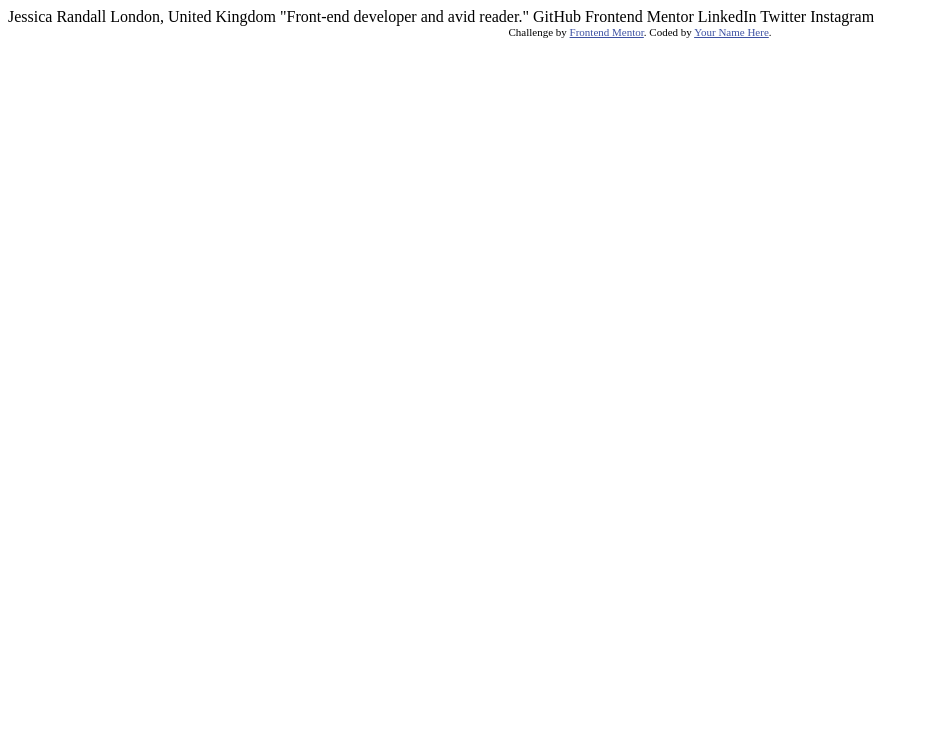
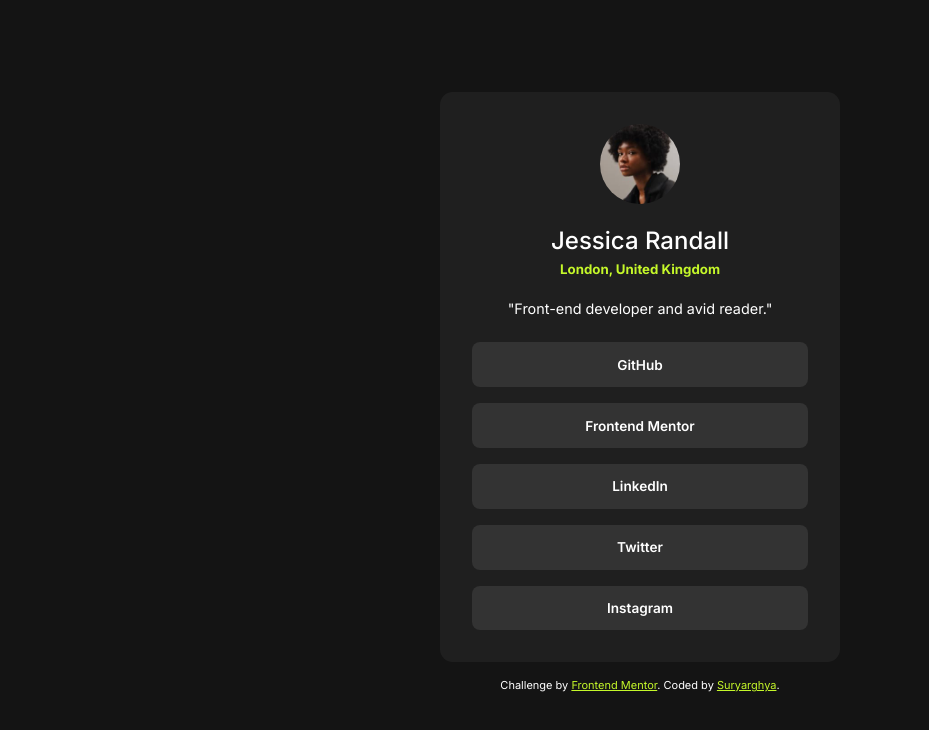
Before and after one commit to cole319/social-links-profile-main, a plain HTML site: page index.html in a window 1280 px wide. Shown: the whole page, without its empty margins (0-929 px from the left). Drawn offline with Linux system fonts and the light colour scheme.

Commit message:
completed assignment

```diff
--- a/index.html
+++ b/index.html
@@ -11,29 +11,45 @@
       sizes="32x32"
       href="./assets/images/favicon-32x32.png"
     />
+    <link rel="stylesheet" href="style.css" />
+    <link rel="preconnect" href="https://fonts.googleapis.com" />
+    <link rel="preconnect" href="https://fonts.gstatic.com" crossorigin />
+    <link
+      href="https://fonts.googleapis.com/css2?family=Inter:ital,opsz,wght@0,14..32,100..900;1,14..32,100..900&display=swap"
+      rel="stylesheet"
+    />
 
     <title>Frontend Mentor | Social links profile</title>
 
     <!-- Feel free to remove these styles or customise in your own stylesheet 👍 -->
-    <style>
-      .attribution {
-        font-size: 11px;
-        text-align: center;
-      }
-      .attribution a {
-        color: hsl(228, 45%, 44%);
-      }
-    </style>
+    <style></style>
   </head>
   <body>
-    Jessica Randall London, United Kingdom "Front-end developer and avid
-    reader." GitHub Frontend Mentor LinkedIn Twitter Instagram
+    <main class="profile__card">
+      <section class="profile__card-user">
+        <img
+          src="./assets/images/avatar-jessica.jpeg"
+          alt="user avatar"
+          class="user__avatar"
+        />
+        <h1 class="user__name">Jessica Randall</h1>
+        <h5 class="user__location">London, United Kingdom</h5>
+        <p class="user__about">"Front-end developer and avid reader."</p>
+      </section>
+      <section class="profile__card-links">
+        <a href="#">GitHub</a>
+        <a href="#">Frontend Mentor</a>
+        <a href="#">LinkedIn</a>
+        <a href="#">Twitter</a>
+        <a href="#">Instagram</a>
+      </section>
+    </main>
 
-    <div class="attribution">
+    <footer class="attribution">
       Challenge by
       <a href="https://www.frontendmentor.io?ref=challenge" target="_blank"
         >Frontend Mentor</a
-      >. Coded by <a href="#">Your Name Here</a>.
-    </div>
+      >. Coded by <a href="#">Suryarghya</a>.
+    </footer>
   </body>
 </html>
--- a/style.css
+++ b/style.css
@@ -0,0 +1,109 @@
+/* Global Style */
+
+* {
+  box-sizing: border-box;
+  margin: 0;
+  padding: 0;
+}
+
+:root {
+  --green: hsl(75, 94%, 57%);
+  --white: hsl(0, 0%, 100%);
+  --grey-700: hsl(0, 0%, 20%);
+  --grey-800: hsl(0, 0%, 12%);
+  --grey-900: hsl(0, 0%, 8%);
+}
+
+/* Body */
+body {
+  background-color: var(--grey-900);
+  font-family: "Inter", sans-serif;
+  height: 100vh;
+  display: flex;
+  flex-direction: column;
+  justify-content: center;
+  align-items: center;
+}
+
+.profile__card {
+  background-color: var(--grey-800);
+  width: 25rem;
+  padding: 2rem;
+  border-radius: 0.8rem;
+}
+
+.profile__card-user {
+  display: flex;
+  flex-direction: column;
+  align-items: center;
+  gap: 0.4rem;
+}
+
+.user__avatar {
+  border-radius: 100%;
+  width: 5rem;
+  margin-bottom: 1rem;
+}
+
+.user__name {
+  color: var(--white);
+  font-weight: 500;
+}
+
+.user__location {
+  color: var(--green);
+}
+
+.user__about {
+  color: var(--white);
+  margin: 1rem 0rem 1.6rem 0rem;
+  font-size: 0.9rem;
+}
+
+.profile__card-links {
+  display: flex;
+  flex-direction: column;
+  gap: 1rem;
+  text-align: center;
+}
+
+.profile__card-links a {
+  color: var(--white);
+  text-decoration: none;
+  font-weight: 600;
+  font-size: 0.85rem;
+  background-color: var(--grey-700);
+  padding: 0.9rem;
+  border-radius: 0.5rem;
+}
+
+.profile__card-links a:hover {
+  color: var(--grey-900);
+  background-color: var(--green);
+}
+
+/* Footer Style */
+
+.attribution {
+  font-size: 11px;
+  text-align: center;
+  color: var(--white);
+  padding: 1rem;
+}
+
+.attribution a {
+  color: var(--green);
+}
+
+@media screen and (max-width: 375px) {
+  * {
+    text-align: center;
+  }
+  .profile__card {
+    width: 90vw;
+    padding: 1rem;
+  }
+  .attribution {
+    width: 90vw;
+  }
+}
```
